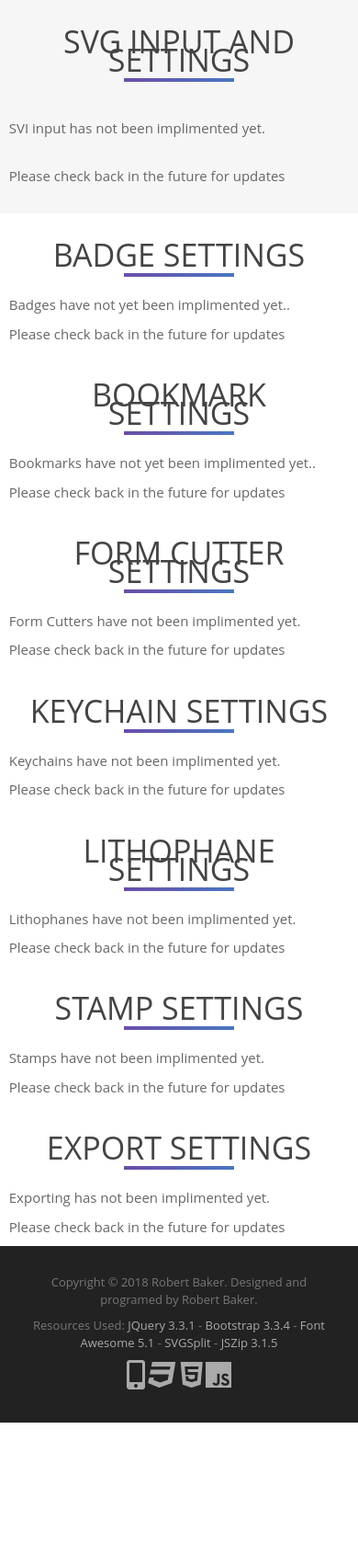
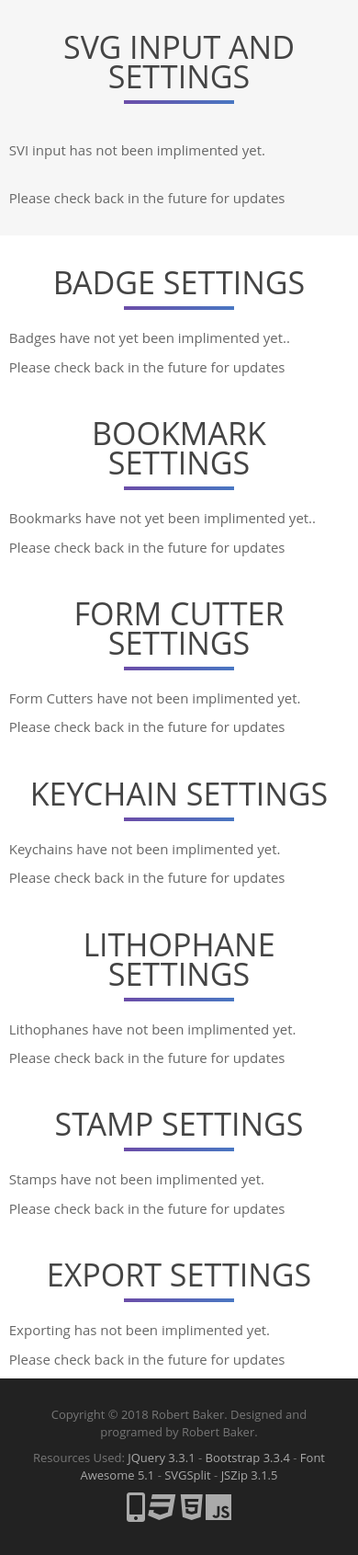
Before and after one commit to RrrrobertB1992/MultiSCAD, a PHP site: page / in a window 390 px wide. Shown: the part 175-1866 px from the top of the page at 92% size. Before the commit the page ends 1722 px from the top, so only its background shows below. Run offline with PHP 8.4, Linux system fonts and the light colour scheme.

Commit message:
Fixed text size issue on mobile devices
A style design on mobile devices cause long text in headers to overlap and looked bad.  Added a catch for mobile devices to change the line-height to 32px on displays under 1000px, making text show properly.

```diff
--- a/css/style.css
+++ b/css/style.css
@@ -665,6 +665,10 @@ header .intro-text {
 
 
 @media (max-width: 1000px) {
+	h2 {
+		line-height: 32px;
+	}
+
     .navbar-header {
         float: none;
     }
```
